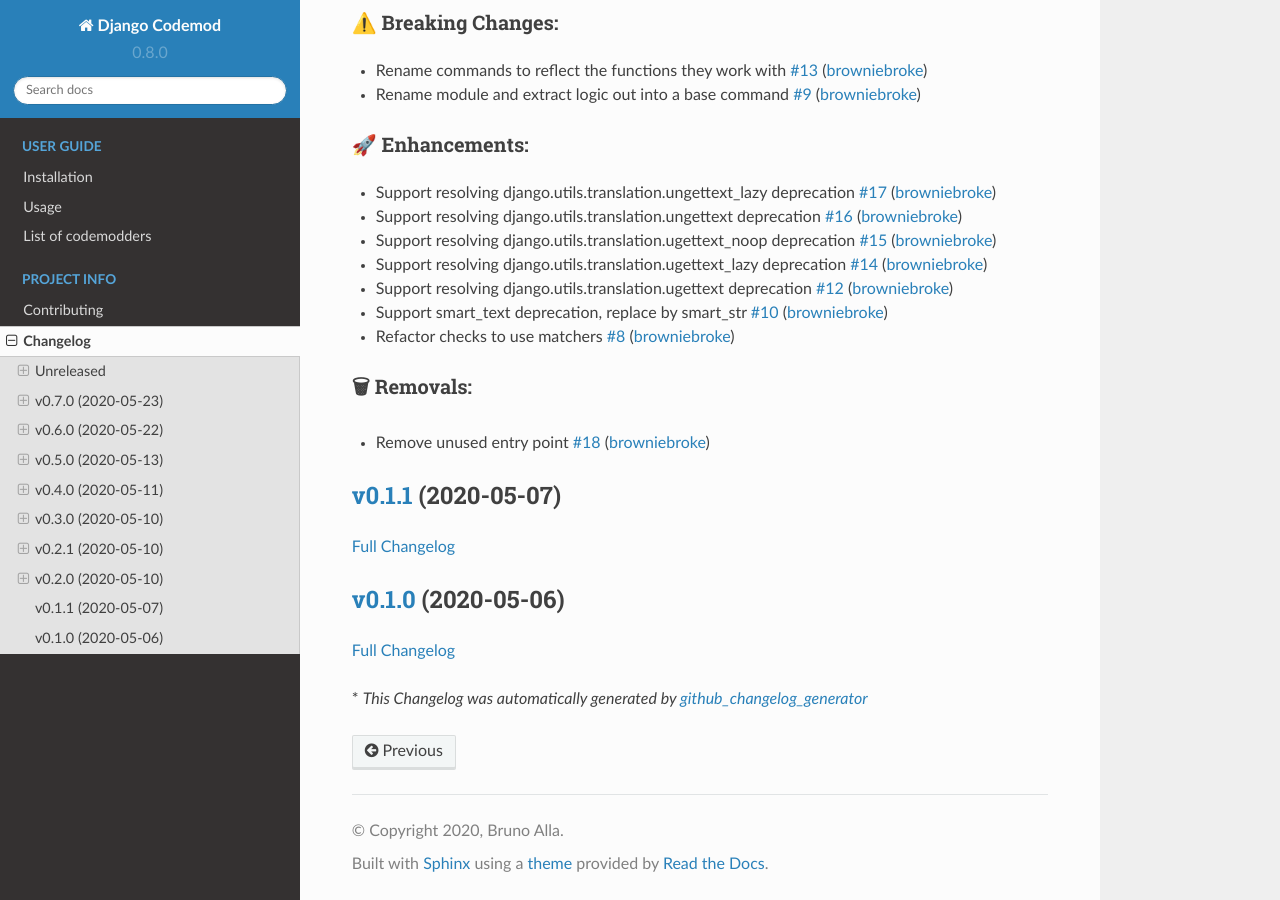
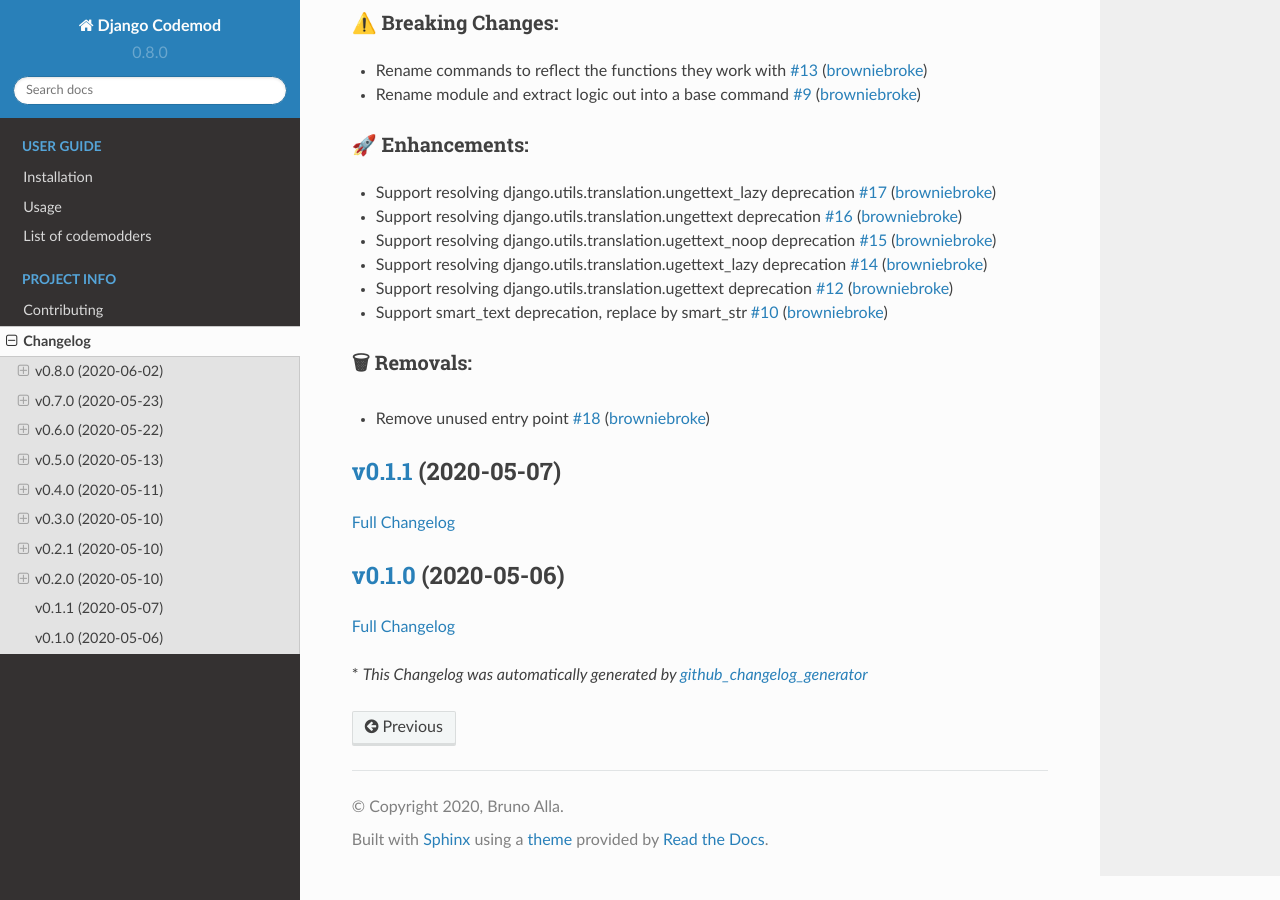
Before and after one commit to browniebroke/django-codemod, a Sphinx documentation site: the page built from docs/changelog.md, in a window 1280 px wide and 900 px high, scrolled down 2754 px. Built offline with Sphinx 7.4.7 and the Read the Docs theme 2.0.0, drawn with Linux system fonts in a browser that asks for light colours; some of the changed text lies outside the part shown.

Commit message:
Update Changelog

```diff
--- a/docs/changelog.md
+++ b/docs/changelog.md
@@ -1,8 +1,8 @@
 # Changelog
 
-## [Unreleased](https://github.com/browniebroke/django-codemod/tree/HEAD)
+## [v0.8.0](https://github.com/browniebroke/django-codemod/tree/v0.8.0) (2020-06-02)
 
-[Full Changelog](https://github.com/browniebroke/django-codemod/compare/v0.7.0...HEAD)
+[Full Changelog](https://github.com/browniebroke/django-codemod/compare/v0.7.0...v0.8.0)
 
 ### 🚀 Enhancements:
 
@@ -116,7 +116,6 @@
 - Support resolving django.utils.translation.ugettext\_lazy deprecation [\#14](https://github.com/browniebroke/django-codemod/pull/14) ([browniebroke](https://github.com/browniebroke))
 - Support resolving django.utils.translation.ugettext deprecation [\#12](https://github.com/browniebroke/django-codemod/pull/12) ([browniebroke](https://github.com/browniebroke))
 - Support smart\_text deprecation, replace by smart\_str [\#10](https://github.com/browniebroke/django-codemod/pull/10) ([browniebroke](https://github.com/browniebroke))
-- Refactor checks to use matchers [\#8](https://github.com/browniebroke/django-codemod/pull/8) ([browniebroke](https://github.com/browniebroke))
 
 ### 🗑 Removals:
 
```
Also changed, not shown: CHANGELOG.md (+2 -3 lines).
